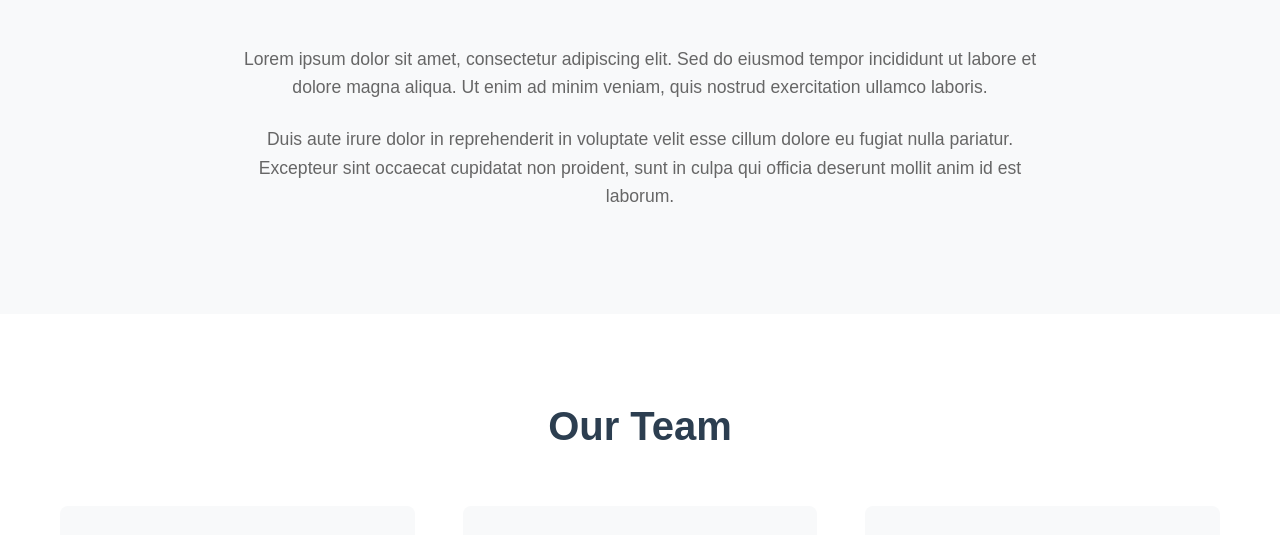
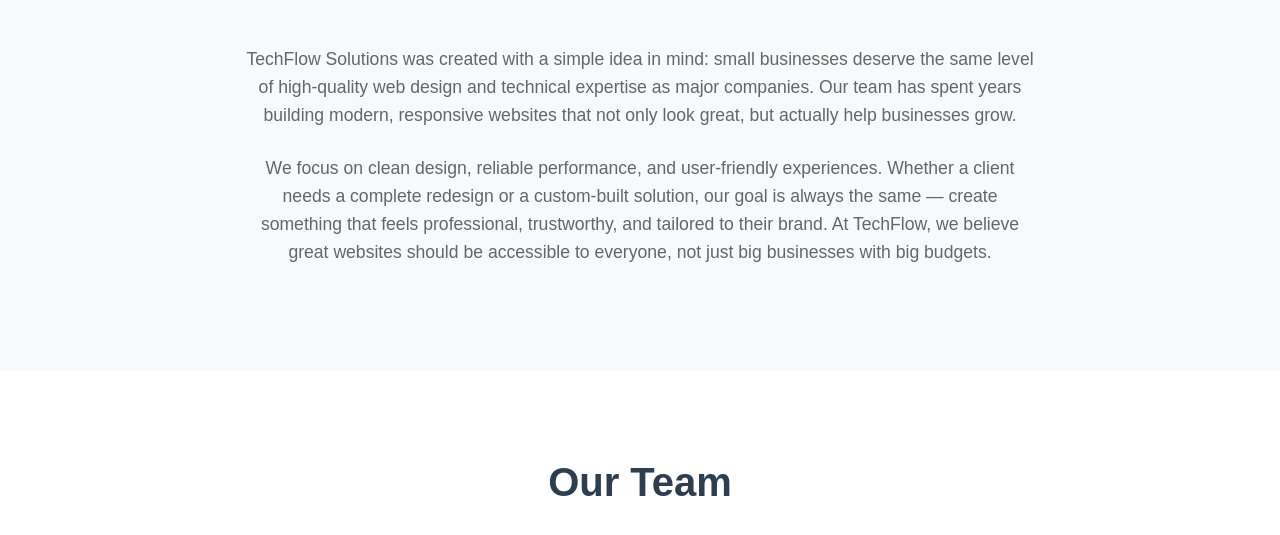
Before and after one commit to EmekaEkwo/WORKFLOW_ANALYSIS, a plain HTML site: page index.html in a window 1280 px wide. Shown: the part 552-1087 px from the top of the page. Drawn offline with Linux system fonts and the light colour scheme.

Commit message:
Update About and Team sections, add workflow analysis and deploy badge

```diff
--- a/index.html
+++ b/index.html
@@ -35,10 +35,13 @@
         <div class="container">
             <h2>About Us</h2>
             <div class="about-content">
-                <!-- PLACEHOLDER: About content will be replaced in the assignment -->
-                <p>Lorem ipsum dolor sit amet, consectetur adipiscing elit. Sed do eiusmod tempor incididunt ut labore et dolore magna aliqua. Ut enim ad minim veniam, quis nostrud exercitation ullamco laboris.</p>
-                <p>Duis aute irure dolor in reprehenderit in voluptate velit esse cillum dolore eu fugiat nulla pariatur. Excepteur sint occaecat cupidatat non proident, sunt in culpa qui officia deserunt mollit anim id est laborum.</p>
-                <!-- END PLACEHOLDER -->
+                <p>
+                    TechFlow Solutions was created with a simple idea in mind: small businesses deserve the same level of high-quality web design and technical expertise as major companies. Our team has spent years building modern, responsive websites that not only look great, but actually help businesses grow.
+                </p>
+
+                <p>
+                    We focus on clean design, reliable performance, and user-friendly experiences. Whether a client needs a complete redesign or a custom-built solution, our goal is always the same — create something that feels professional, trustworthy, and tailored to their brand. At TechFlow, we believe great websites should be accessible to everyone, not just big businesses with big budgets.
+                </p>
             </div>
         </div>
     </section>
@@ -48,7 +51,6 @@
         <div class="container">
             <h2>Our Team</h2>
             <div class="team-grid">
-                <!-- PLACEHOLDER: Team member profiles will be added in the assignment -->
                 <div class="team-member">
                     <div class="member-photo">
                         <img src="https://images.unsplash.com/photo-1507003211169-0a1dd7228f2d?w=200&h=200&fit=crop&crop=face" alt="Alex Rodriguez">
@@ -84,7 +86,6 @@
                         He's passionate about clean code and performance optimization.
                     </p>
                 </div>
-                <!-- END PLACEHOLDER -->
             </div>
         </div>
     </section>
```
Also changed, not shown: 2 other files.
